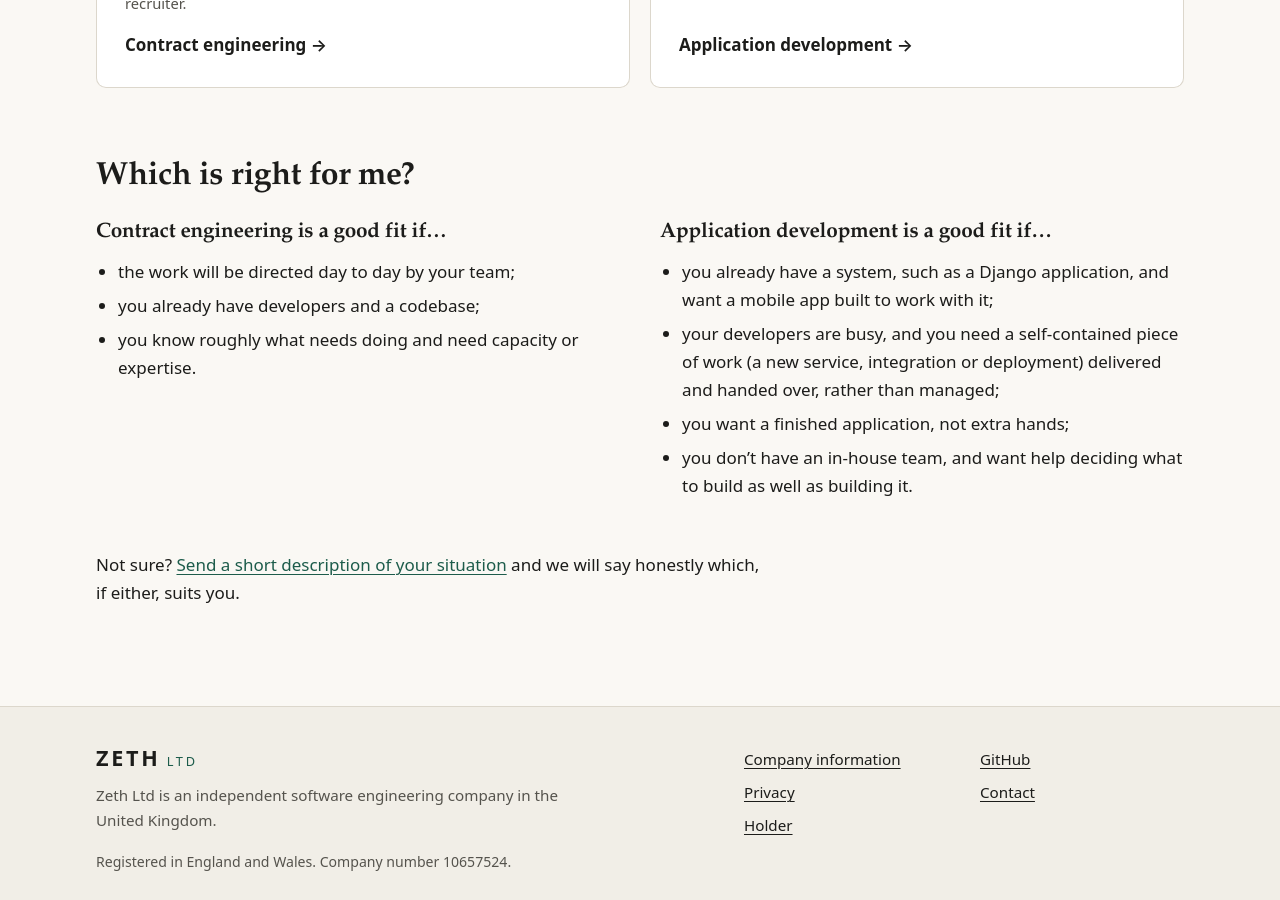
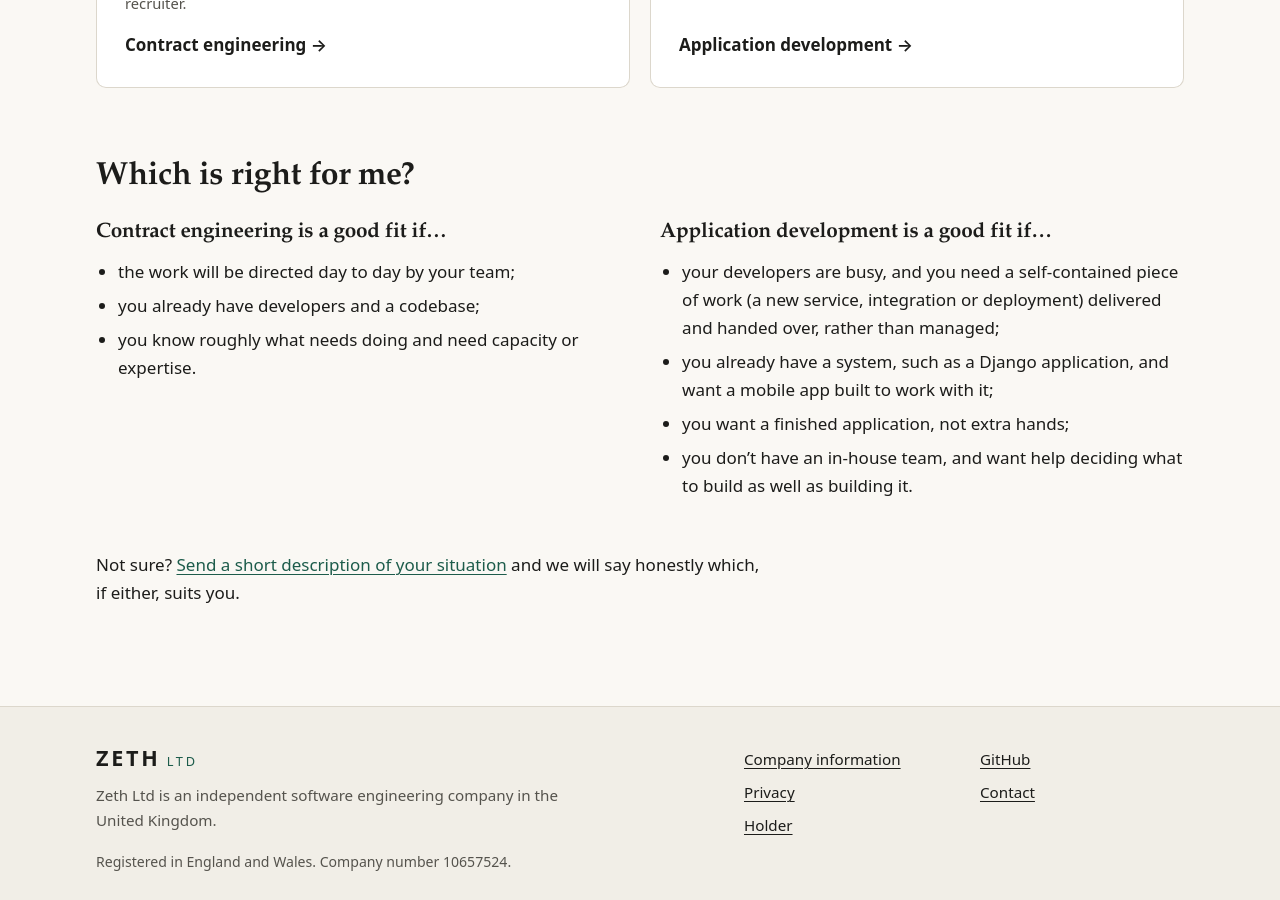
Before and after one commit to zeth/zeth.net, a Jekyll site: the page built from services/index.md, in a window 1280 px wide and 900 px high, scrolled down 782 px. Built offline with Jekyll 4.4.1, drawn with Linux system fonts in a browser that asks for light colours.

```diff
--- a/services/index.md
+++ b/services/index.md
@@ -41,8 +41,8 @@ description: >-
 <div markdown="1">
 ### Application development is a good fit if…
 
+- your developers are busy, and you need a self-contained piece of work (a new service, integration or deployment) delivered and handed over, rather than managed;
 - you already have a system, such as a Django application, and want a mobile app built to work with it;
-- your developers are busy, and you need a self-contained piece of work (a new service, integration or deployment) delivered and handed over, rather than managed;
 - you want a finished application, not extra hands;
 - you don't have an in-house team, and want help deciding what to build as well as building it.
 </div>
```
